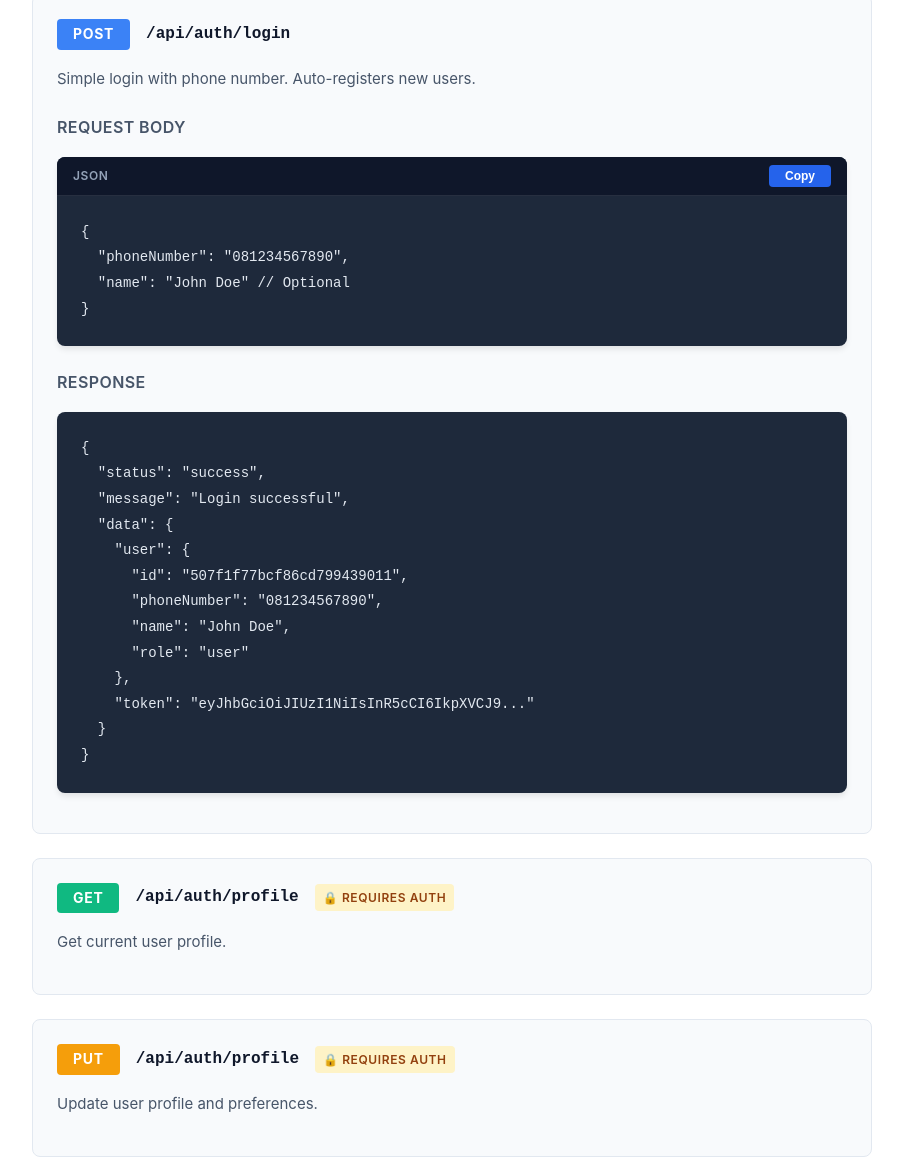
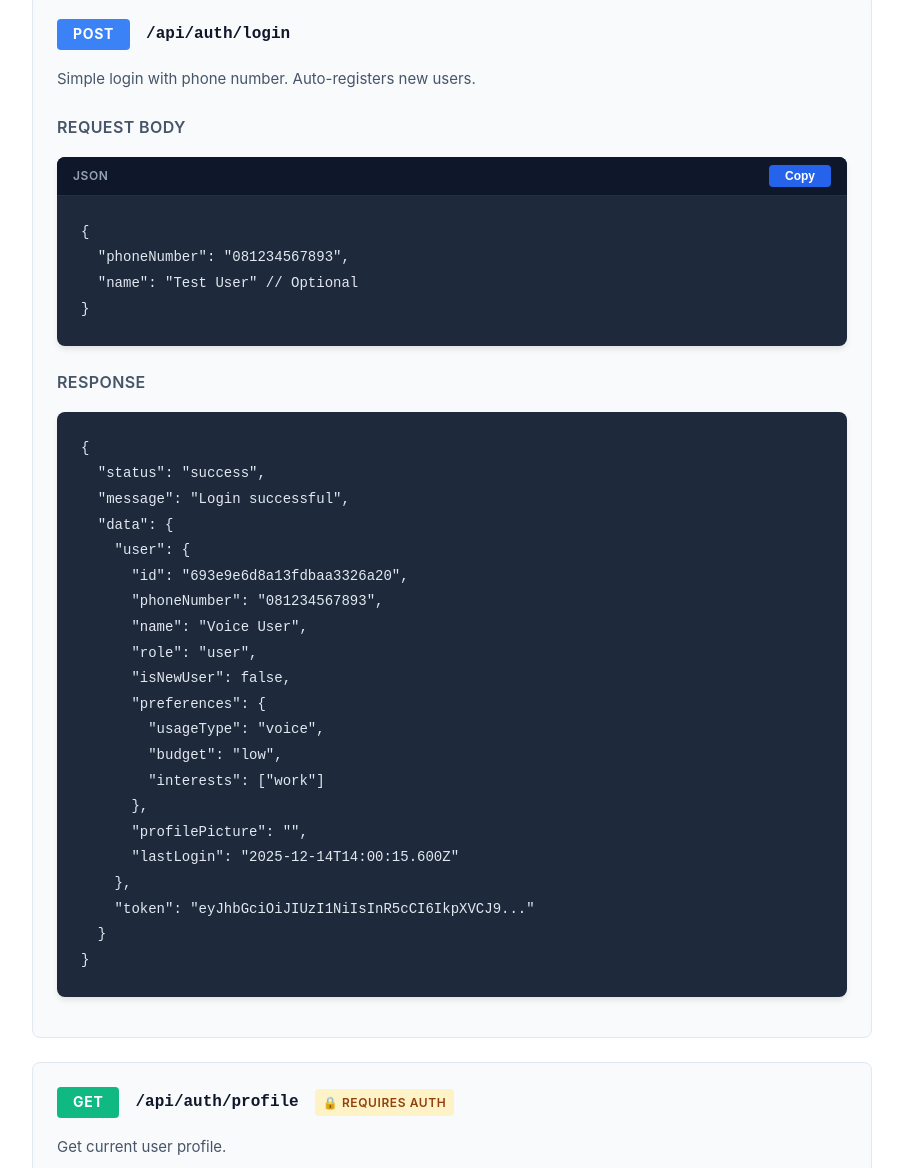
Before and after one commit to ariqqfadhil/telco-recommendation-backend, a website: page public/api-docs.html in a window 1280 px wide. Shown: the part 2869-4037 px from the top of the page, without its empty margins (328-1231 px from the left). Drawn offline with Linux system fonts and the light colour scheme.

Commit message:
Making changes in api documentation

```diff
--- a/public/api-docs.html
+++ b/public/api-docs.html
@@ -157,8 +157,8 @@
                             <button class="copy-btn" onclick="copyCode(this)">Copy</button>
                         </div>
                         <pre><code>{
-  "phoneNumber": "081234567890",
-  "name": "John Doe" // Optional
+  "phoneNumber": "081234567893",
+  "name": "Test User" // Optional
 }</code></pre>
                     </div>
 
@@ -169,10 +169,18 @@
   "message": "Login successful",
   "data": {
     "user": {
-      "id": "507f1f77bcf86cd799439011",
-      "phoneNumber": "081234567890",
-      "name": "John Doe",
-      "role": "user"
+      "id": "693e9e6d8a13fdbaa3326a20",
+      "phoneNumber": "081234567893",
+      "name": "Voice User",
+      "role": "user",
+      "isNewUser": false,
+      "preferences": {
+        "usageType": "voice",
+        "budget": "low",
+        "interests": ["work"]
+      },
+      "profilePicture": "",
+      "lastLogin": "2025-12-14T14:00:15.600Z"
     },
     "token": "eyJhbGciOiJIUzI1NiIsInR5cCI6IkpXVCJ9..."
   }
```
